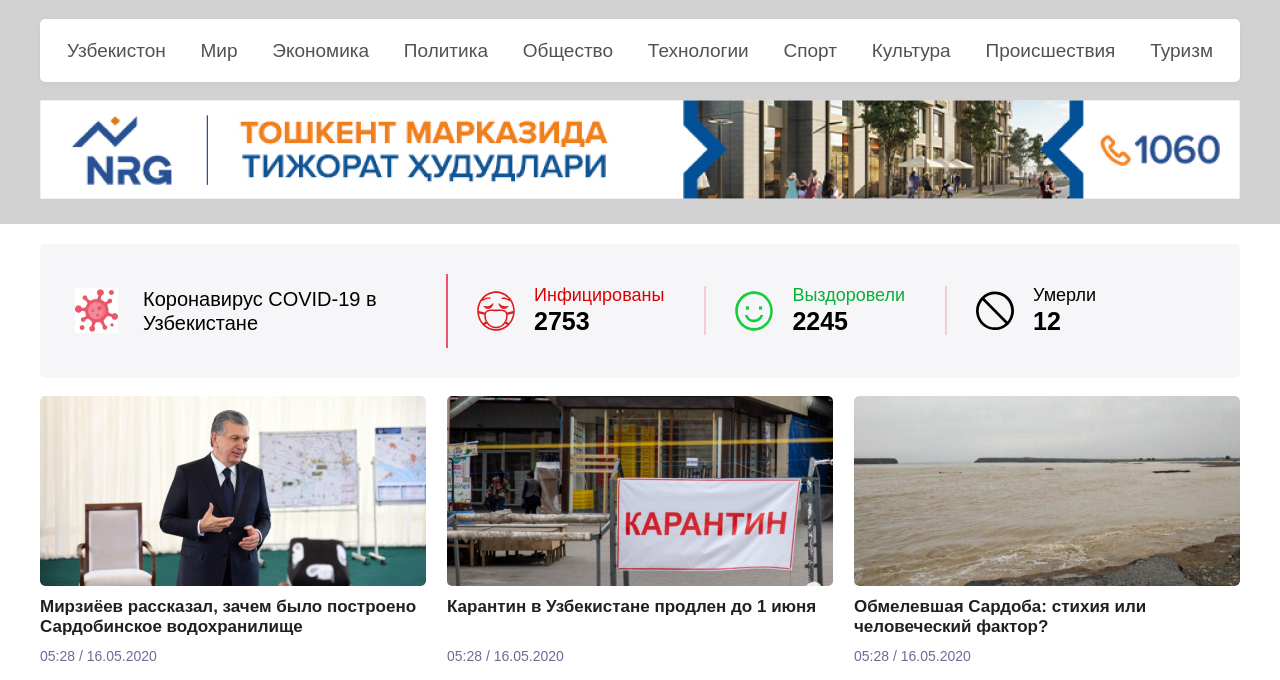
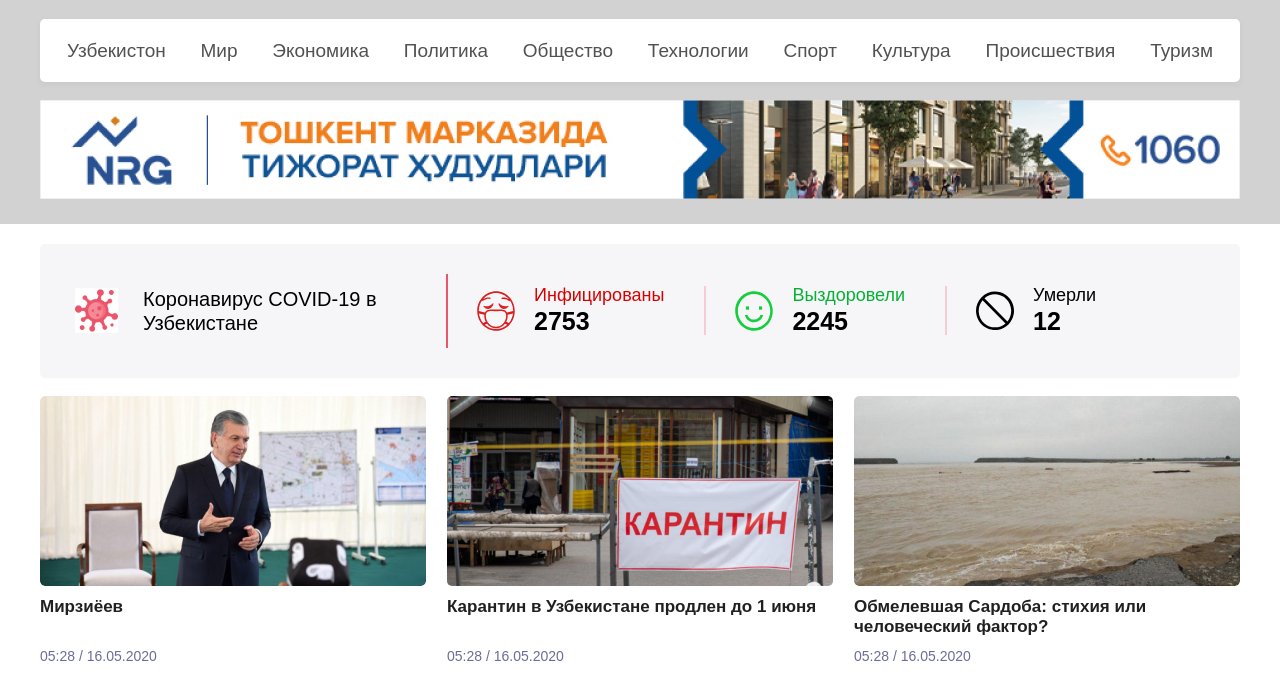
Before and after one commit to kossimov/namanganliklar, a plain HTML site: page index.html in a window 1280 px wide. Shown: the part 110-790 px from the top of the page. Drawn offline with Linux system fonts and the light colour scheme; a web font is replaced by a local one.

Commit message:
edit text in hero section

```diff
--- a/index.html
+++ b/index.html
@@ -175,7 +175,7 @@
                                 <img class="recent_img" src="./img/prezident.jpg" alt="news" width="386" height="190">
 
                                 <div class="recent_item_wrapper">
-                                     <h3 class="recent_title">Мирзиёев рассказал, зачем было построено Сардобинское водохранилище</h3>
+                                     <h3 class="recent_title">Мирзиёев</h3>
 
                                      <time class="recent_time" datetime="05-16-2020 05:28"> 05:28 / 16.05.2020 </time>
                                 </div>
```
